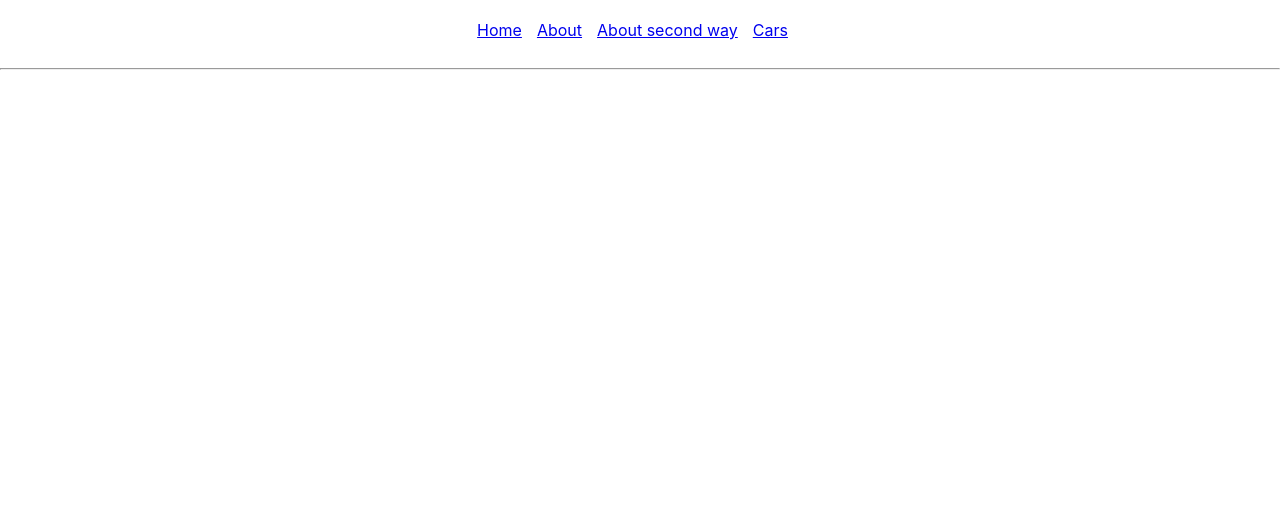
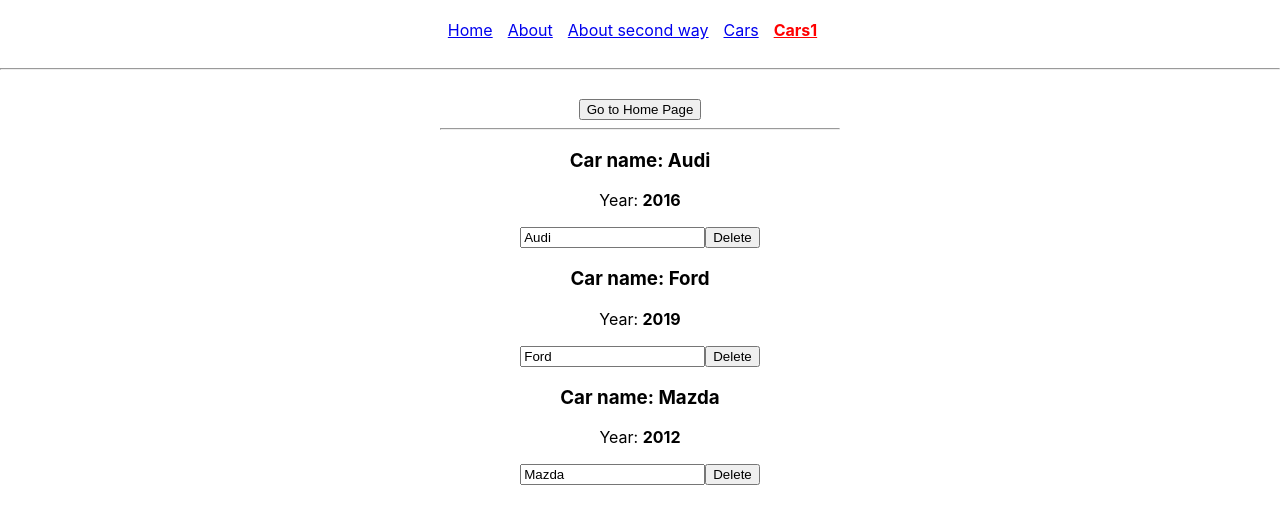
Before and after one commit to Ales2003/react-cars, a React (Create React App) app: page /cars1 in a window 1280 px wide. Shown: the top 524 px of the page. Built offline with nearby package versions, Linux system fonts and the light colour scheme.

Commit message:
Programming navigation

```diff
--- a/src/App.js
+++ b/src/App.js
@@ -2,6 +2,7 @@ import React, { Component } from 'react';
 import './App.css';
 import {Route, NavLink} from 'react-router-dom'
 import Car from  './Car/Car';
+import Cars from  './Cars/Cars';
 import About from  './About/About';
 import ErrorBoundary from  './ErrorBoundary/ErrorBoundary';
 // import Counter from './Counter/Counter'
@@ -126,11 +127,13 @@ class App extends Component {
             </li>
             <li>
               <NavLink to={{
-                pathname:"/cars",
-                search:'&a=1&b=2',
-                hash: 'wfm'
-
+                pathname:"/cars"
               }}>Cars</NavLink>
+            </li>
+            <li>
+              <NavLink to={{
+                pathname:"/cars1"
+              }}>Cars1</NavLink>
             </li>
           </ul>
         </nav>
@@ -153,6 +156,8 @@ class App extends Component {
           {/* или спец аттрибут component */}
           <Route path={"/about_second_way"} exact component={About}/>
           <Route path={"/cars"} exact render ={()=>cars}/>
+          <Route path={"/cars1"} component ={Cars}/>
+
       </div>
     )
   }
--- a/src/Car/Car.js
+++ b/src/Car/Car.js
@@ -68,6 +68,7 @@ class Car extends Component {
 
     render (){
         console.log('Car render');
+        console.log(this.props);
 
         // if(Math.random() > 0.7){
         //     throw new Error('Car random failed')
--- /dev/null
+++ b/src/Cars/Cars.js
@@ -0,0 +1,46 @@
+import React, {Component} from 'react'
+import Car from '../Car/Car'
+
+export default class Cars extends Component {
+    state = {
+        cars: [
+            //{name: 'Ford', year: {}},
+            {name: 'Audi', year: 2016},
+            {name: 'Ford', year: 2019},
+            {name: 'Mazda', year: 2012},
+          ],
+    }
+
+    goToHomeePage = () => {
+        this.props.history.push({
+            pathname: '/',
+        })
+    }
+
+    render(){
+        console.log(this.props);
+
+        return (
+            <div style={{
+                width: 400,
+                margin: 'auto',
+                paddingTop: '20px'
+            }}>
+
+                <button onClick ={this.goToHomeePage}>Go to Home Page</button>
+
+                <hr/>
+                {
+                    this.state.cars.map((car, index) => {
+                        return (
+                            <Car
+                                key={index}
+                                name = {car.name}
+                                year = {car.year}
+                            />
+                        )
+                    })}
+            </div>
+        )
+    }
+}
```
